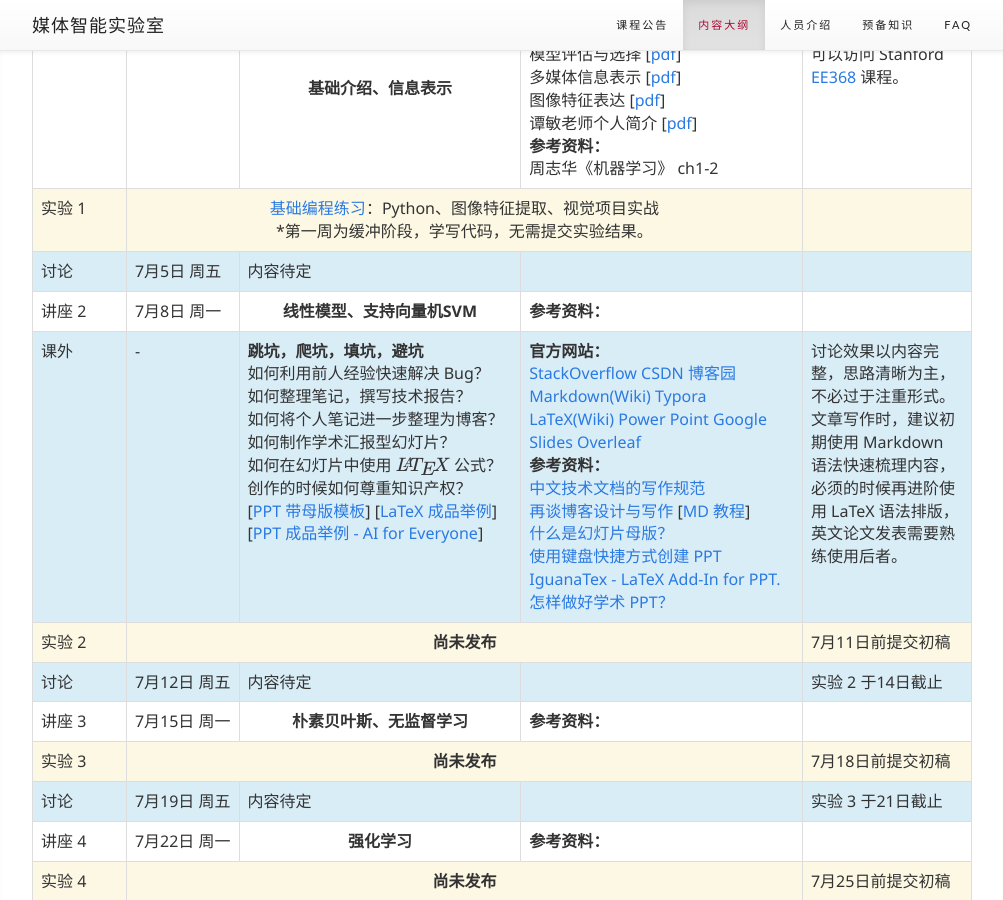
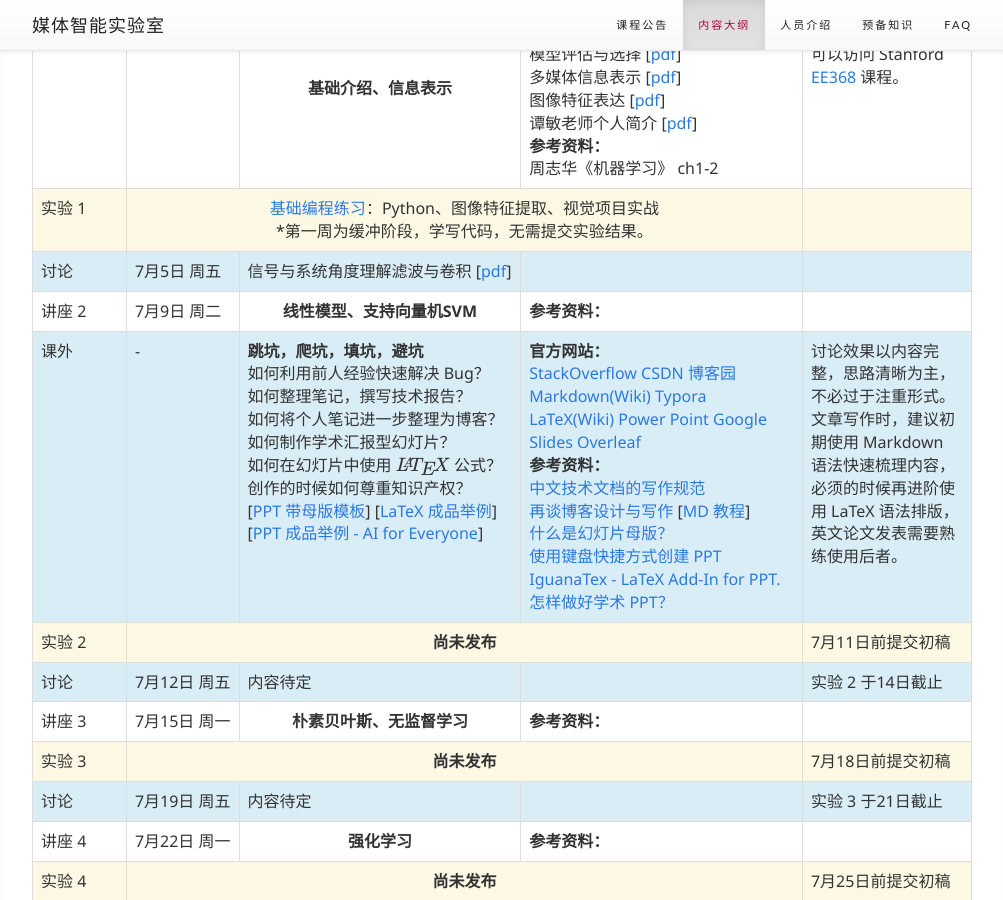
Before and after one commit to HDUMIL/summer-school, a Jekyll site: the page built from index.html, in a window 1280 px wide and 900 px high, scrolled down 1020 px. Shown: the whole window, without its empty margins (138-1141 px from the left). Built offline with Jekyll 4.4.1, drawn with Linux system fonts in a browser that asks for light colours; nearby versions of some CDN libraries; formulas are drawn with MathJax 3.

Commit message:
add sec1

```diff
--- a/_includes/schedule.html
+++ b/_includes/schedule.html
@@ -109,7 +109,8 @@
             <td>讨论</td>
             <td>7月5日 周五</td>
             <td>
-                内容待定<br>
+                信号与系统角度理解滤波与卷积
+                [<a href="{{ "/slides/sec1.pdf" | prepend: site.baseurl }}">pdf</a>]<br>
             </td>
             <td></td>
             <td></td>
@@ -117,7 +118,7 @@
 
         <tr>
             <td>讲座 2</td>
-            <td>7月8日 周一</td>
+            <td>7月9日 周二</td>
             <td style="text-align:center; vertical-align:middle;">
                 <b>线性模型、支持向量机SVM</b><br>
 
```
Also changed, not shown: 1 other file.
